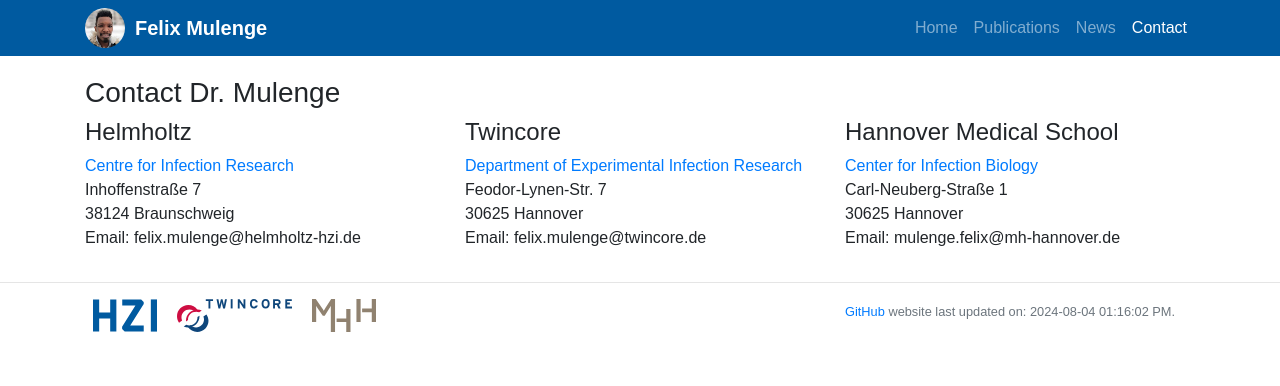
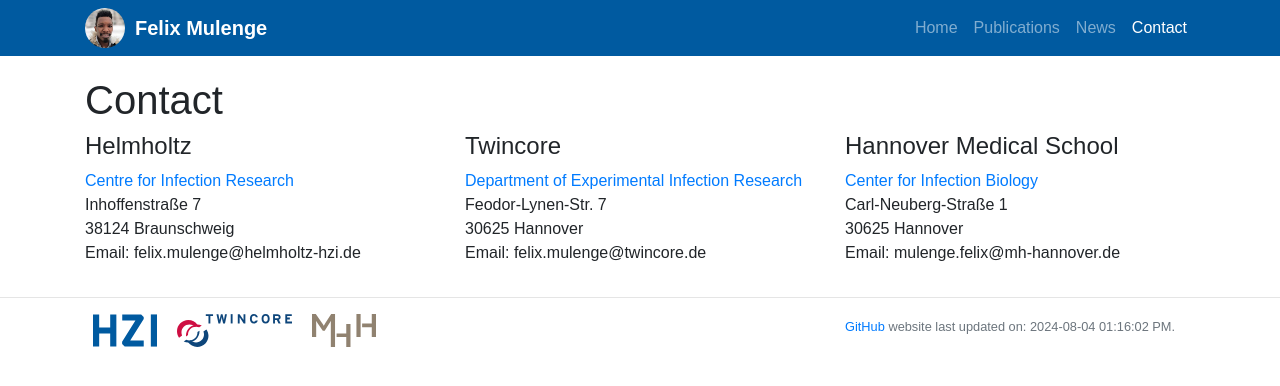
Before and after one commit to fmulenge/fmulenge.github.io, a Jekyll site: the page built from contact/index.md, in a window 1280 px wide. Shown: the top 386 px of the page. Built offline with Jekyll 4.4.1, drawn with Linux system fonts in a browser that asks for light colours.

Commit message:
Update index.md

```diff
--- a/contact/index.md
+++ b/contact/index.md
@@ -4,7 +4,7 @@ layout: default
 group: contact
 ---
 
-### Contact Dr. Mulenge
+# Contact
 
 
 <div class="row">
```
